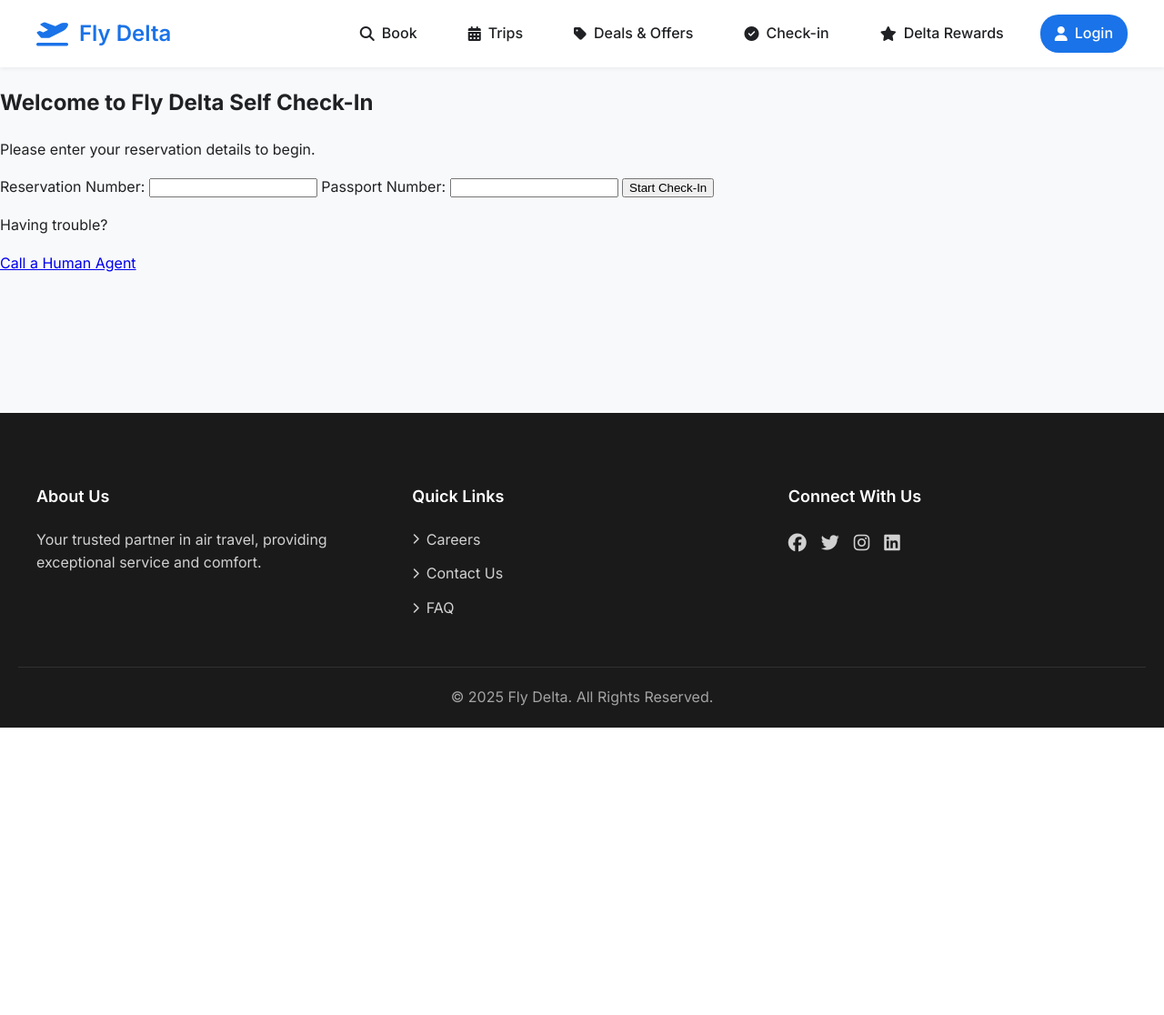
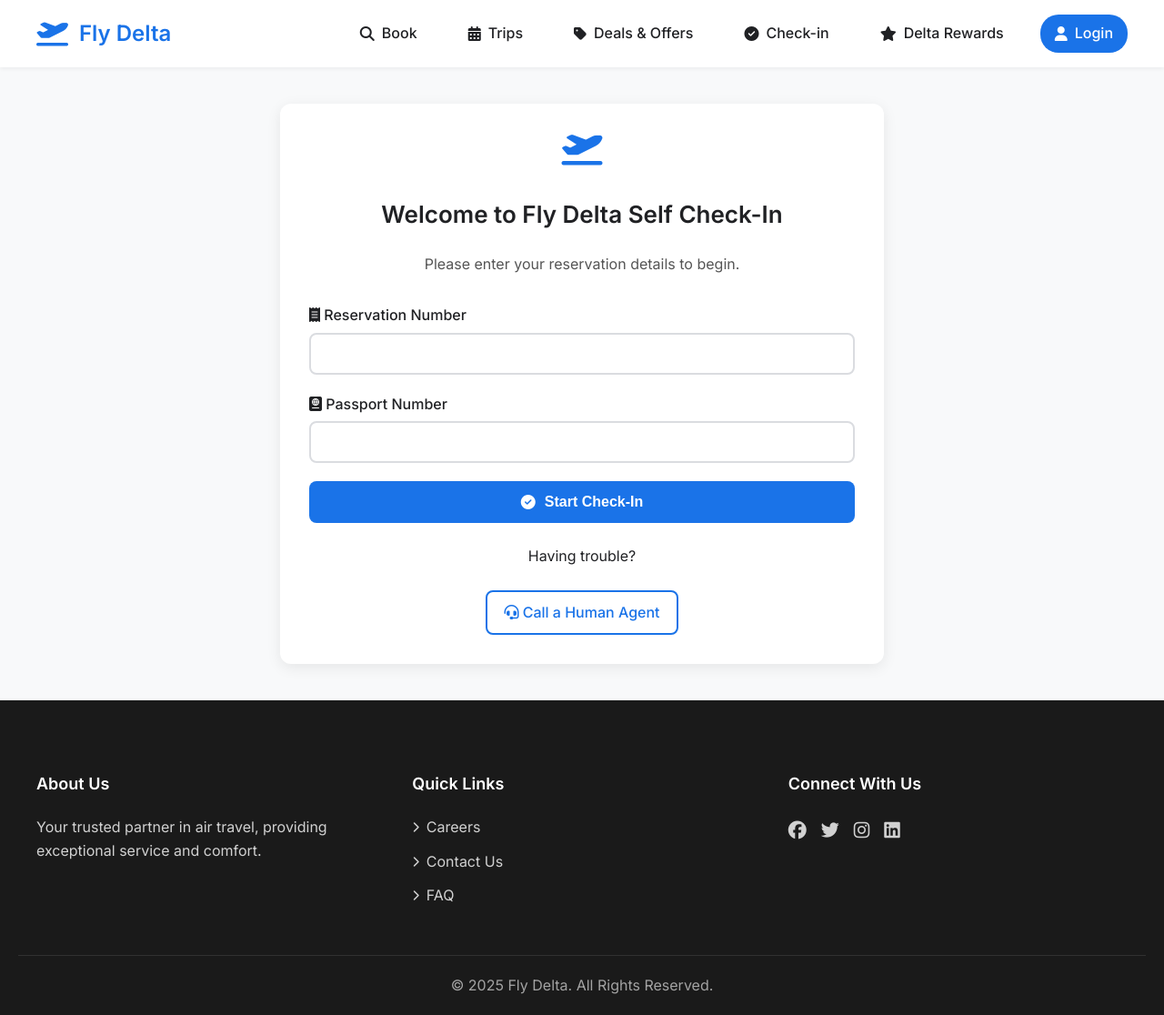
Before and after one commit to azrael-07/AirlineManagementSystem, a Django app: template apps/core/templates/checkin_start.html in a window 1280 px wide. Shown: the whole page at 91% size. Before the commit the page ends 800 px from the top, so only its background shows below. Run offline with Django 3.2, Linux system fonts and the light colour scheme; the template is opened without the code that fills it, so the values that code supplies are empty.

Commit message:
Update checkin start, baggage, payment and complete css and html

```diff
--- /dev/null
+++ b/apps/core/static/css/checkin_start.css
@@ -0,0 +1,123 @@
+:root {
+  --primary-color: #1a73e8;
+  --error-color: #dc3545;
+  --background-color: #f8f9fa;
+  --text-color: #202124;
+  --input-border: #dadce0;
+}
+
+body {
+  font-family: 'Inter', sans-serif;
+}
+
+.checkin-container {
+  max-width: 600px;
+  margin: 40px auto;
+  background: #fff;
+  padding: 32px;
+  border-radius: 12px;
+  box-shadow: 0 4px 16px rgba(0, 0, 0, 0.08);
+}
+
+.checkin-header {
+  text-align: center;
+  margin-bottom: 30px;
+}
+
+.checkin-header .icon {
+  font-size: 36px;
+  color: var(--primary-color);
+  margin-bottom: 12px;
+}
+
+.checkin-header h2 {
+  font-size: 26px;
+  font-weight: 600;
+  color: var(--text-color);
+}
+
+.checkin-header p {
+  color: #555;
+  font-size: 16px;
+}
+
+.error-message {
+  color: var(--error-color);
+  background-color: #ffe6e6;
+  padding: 12px;
+  border-radius: 8px;
+  margin-bottom: 20px;
+  display: flex;
+  align-items: center;
+  gap: 8px;
+}
+
+.checkin-form .form-group {
+  margin-bottom: 20px;
+}
+
+.checkin-form label {
+  display: block;
+  font-weight: 500;
+  color: var(--text-color);
+  margin-bottom: 6px;
+}
+
+.checkin-form input {
+  width: 100%;
+  box-sizing: border-box;
+  padding: 12px;
+  border: 2px solid var(--input-border);
+  border-radius: 8px;
+  font-size: 16px;
+  transition: border-color 0.3s;
+}
+
+.checkin-form input:focus {
+  border-color: var(--primary-color);
+  outline: none;
+}
+
+.submit-button {
+  width: 100%;
+  box-sizing: border-box;
+  padding: 14px;
+  background-color: var(--primary-color);
+  color: white;
+  border: none;
+  border-radius: 8px;
+  font-weight: 600;
+  font-size: 16px;
+  cursor: pointer;
+  display: flex;
+  align-items: center;
+  justify-content: center;
+  gap: 10px;
+  transition: background-color 0.2s ease;
+}
+
+.submit-button:hover {
+  background-color: #0f5fd6;
+}
+
+.support-link {
+  text-align: center;
+  margin-top: 24px;
+}
+
+.secondary-button {
+  display: inline-block;
+  margin-top: 8px;
+  padding: 10px 18px;
+  border: 2px solid var(--primary-color);
+  color: var(--primary-color);
+  border-radius: 8px;
+  font-weight: 500;
+  text-decoration: none;
+  transition: all 0.3s ease;
+}
+
+.secondary-button:hover {
+  background-color: var(--primary-color);
+  color: white;
+}
--- a/apps/core/templates/checkin_start.html
+++ b/apps/core/templates/checkin_start.html
@@ -1,27 +1,45 @@
 {% extends "base.html" %}
 {% block title %}Start Check-In{% endblock %}
+{% load static %}
+
+{% block extra_css %}
+<link rel="stylesheet" href="{% static 'css/checkin_start.css' %}">
+{% endblock %}
 
 {% block content %}
+<div class="checkin-container">
+  <div class="checkin-header">
+    <i class="fas fa-plane-departure icon"></i>
     <h2>Welcome to Fly Delta Self Check-In</h2>
     <p>Please enter your reservation details to begin.</p>
+  </div>
 
   {% if message %}
-  <div class="error">{{ message }}</div>
+    <div class="error-message">
+      <i class="fas fa-exclamation-circle"></i> {{ message }}
+    </div>
   {% endif %}
 
-<form method="post" action="{% url 'checkin_start' %}">
+  <form method="post" action="{% url 'checkin_start' %}" class="checkin-form">
     {% csrf_token %}
-  <label for="reservation_number">Reservation Number:</label>
+    <div class="form-group">
+      <label for="reservation_number"><i class="fas fa-receipt"></i> Reservation Number</label>
       <input type="text" name="reservation_number" required>
+    </div>
 
-  <label for="passport">Passport Number:</label>
+    <div class="form-group">
+      <label for="passport"><i class="fas fa-passport"></i> Passport Number</label>
       <input type="text" name="passport" required>
+    </div>
 
-  <button type="submit" class="styled-search-button">Start Check-In</button>
+    <button type="submit" class="submit-button">
+      <i class="fas fa-check-circle"></i> Start Check-In
+    </button>
   </form>
 
   <div class="support-link">
     <p>Having trouble?</p>
-  <a href="#" class="styled-search-button">Call a Human Agent</a>
+    <a href="#" class="secondary-button"><i class="fas fa-headset"></i> Call a Human Agent</a>
+  </div>
 </div>
 {% endblock %}
```
Also changed, not shown: apps/core/static/css/checkin_baggage.css (added, +142 -0 lines), apps/core/static/css/checkin_complete.css (added, +107 -0 lines), apps/core/static/css/checkin_payment.css (added, +118 -0 lines), apps/core/templates/checkin_baggage.html (+26 -8 lines), apps/core/templates/checkin_complete.html (+25 -7 lines), apps/core/templates/checkin_payment.html (+25 -10 lines). Lines whose indentation alone changed are shown as unchanged.
